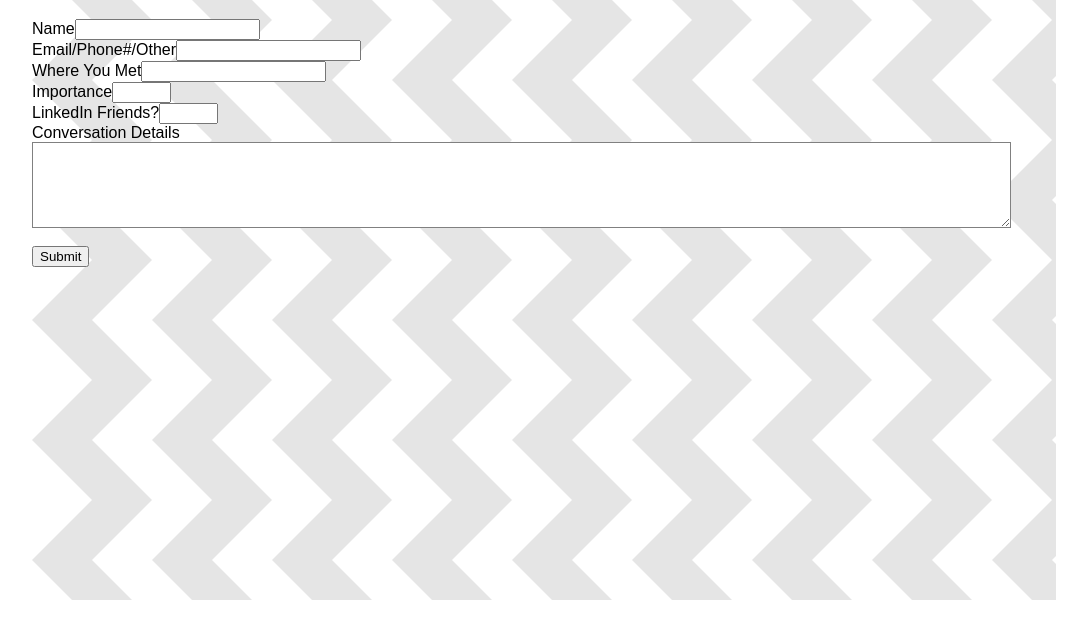
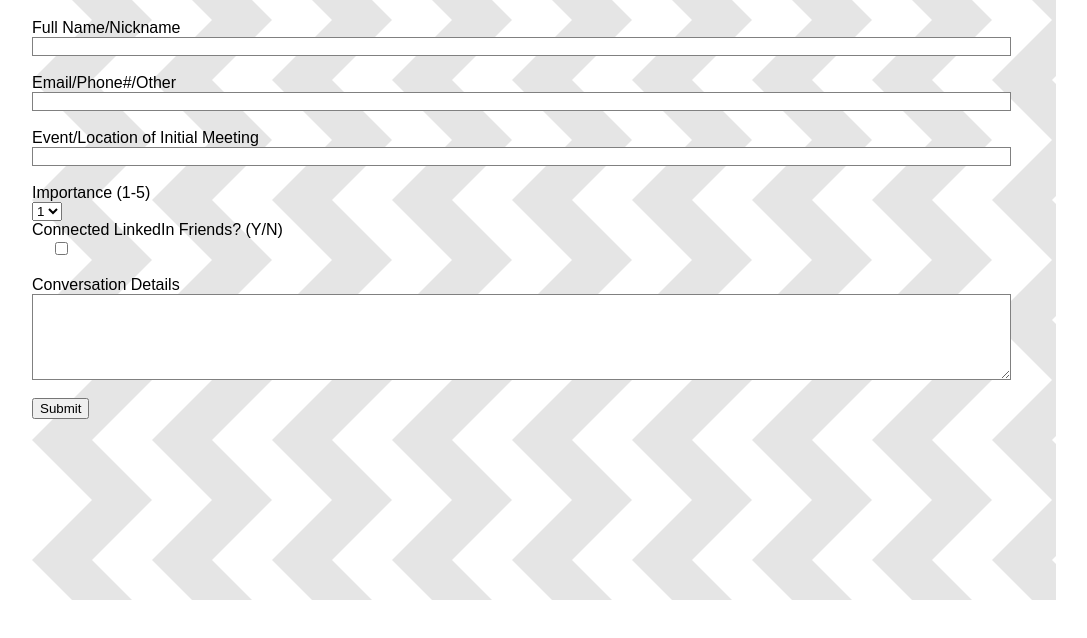
Before and after one commit to obiom123/Remember-Me, a React app: page /editcontact/1 in a window 1280 px wide. Shown: the part 116-754 px from the top of the page, without its empty margins (96-1183 px from the left). Built offline with nearby package versions, Linux system fonts and the light colour scheme; no server answers; sample sign-in values are in the browser's storage; a web font is replaced by a local one.

Commit message:
changed the state

```diff
--- a/src/AddContact/index.js
+++ b/src/AddContact/index.js
@@ -11,7 +11,7 @@ export default class AddContact extends Component {
       name: "",
       contactInfo: "",
       whereYouMet: "",
-      importance: "",
+      importance: 1,
       linkedInFriends: "",
       conversationDetails: "",
       submittedAddContact: false
--- a/src/EditContactPage/index.js
+++ b/src/EditContactPage/index.js
@@ -80,23 +80,30 @@ export default class EditContactPage extends Component {
       <div className="edit-form-container">
         <h1>Edit Contact Page</h1>
         <form className="all-form-containers" onSubmit={this.onSubmit}>
-          <label className="edit-label edit-name-label">Name</label>
-          <input className="edit-input name" type="text" name="name" value={this.state.name} onChange={this.onInputChange} />
+        <form className="form-addContact all-form-containers" onSubmit={this.onSubmit}></form>
+          <label htmlFor="input-name" className="add-label add-name-label">Full Name/Nickname</label>
+          <input id="input-name" className="add-input name" type="text" name="name" onChange={this.onInputChange} />
           <br></br>
-          <label className="edit-label edit-contactInfo-label">Email/Phone#/Other</label>
-          <input className="inputContactInfo" type="text" name="contactInfo" value={this.state.contactInfo} onChange={this.onInputChange} />
+          <label htmlFor="input-ContactInfo" className="add-label add-contactInfo-label">Email/Phone#/Other</label>
+          <input id="input-ContactInfo" className="add-input inputContactInfo" type="text" name="contactInfo" onChange={this.onInputChange} />
           <br></br>
-          <label className="edit-label edit-contactWhereYouMet-label">Where You Met</label>
-          <input className="inputWhereYouMet" type="text" name="whereYouMet" value={this.state.whereYouMet} onChange={this.onInputChange} />
+          <label htmlFor="input-WhereYouMet" className="add-label add-contactWhereYouMet-label">Event/Location of Initial Meeting</label>
+          <input id="input-WhereYouMet" className="add-input inputWhereYouMet" type="text" name="whereYouMet" onChange={this.onInputChange} />
           <br></br>
-          <label className="edit-label edit-contactImportance-label">Importance</label>
-          <input className="inputImportance" type="text" name="importance" value={this.state.importance} onChange={this.onInputChange} />
+          <label htmlFor="input-Importance" className="add-label add-contactImportance-label">Importance (1-5)</label>
+          <select className="dropdown importancce-dropdown" name="importance" value={this.state.importance} onChange={this.onInputChange} >
+          <option value="1">1</option>
+          <option value="2">2</option>
+          <option value="3">3</option>
+          <option value="4">4</option>
+          <option value="5">5</option>
+          </select>
           <br></br>
-          <label className="edit-label edit-LinkedInFriends-label">LinkedIn Friends?</label>
-          <input className="inputLinkedInFriends" type="text" name="linkedInFriends" value={this.state.linkedInFriends} onChange={this.onInputChange} />
+          <label htmlFor="input-LinkedInFriends" className="add-label add-LinkedInFriends-label">Connected LinkedIn Friends? (Y/N)</label>
+          <input id="input-LinkedInFriends" className="add-input inputLinkedInFriends" type="checkbox" name="linkedInFriends" onChange={this.onInputChange} />
           <br></br>
-          <label className="edit-label edit-ConversationDetails-label">Conversation Details</label>
-          <textarea className="inputConversationDetails" name="conversationDetails" value={this.state.conversationDetails} onChange={this.onInputChange} rows="10" cols="60"/>
+          <label className="add-label add-ConversationDetails-label">Conversation Details</label>
+          <textarea className="inputConversationDetails" name="conversationDetails" onChange={this.onInputChange} rows="10" cols="60"/>
           <br></br>
           <button onClick={this.editContact}>Submit</button>
         </form>
```
Also changed, not shown: src/AddContact/style.css (+1 -24 lines), src/App/style.css (+0 -11 lines).
